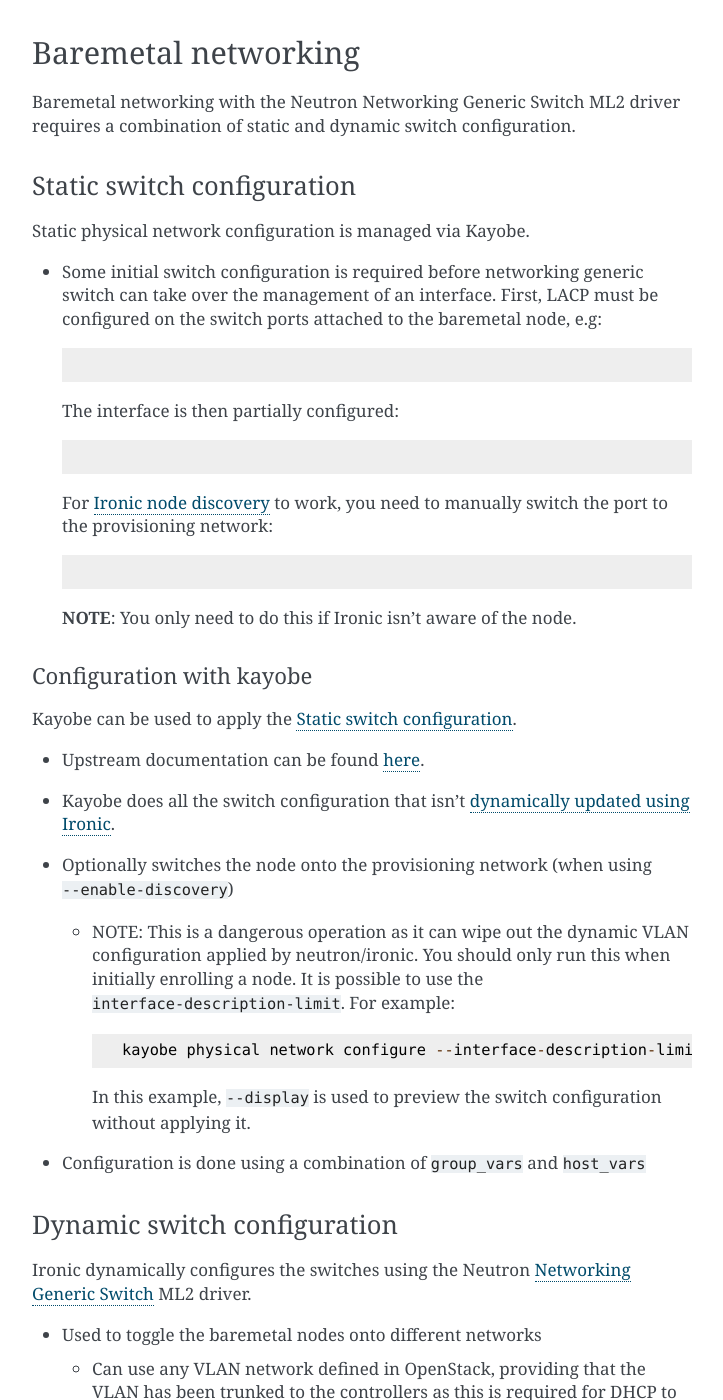
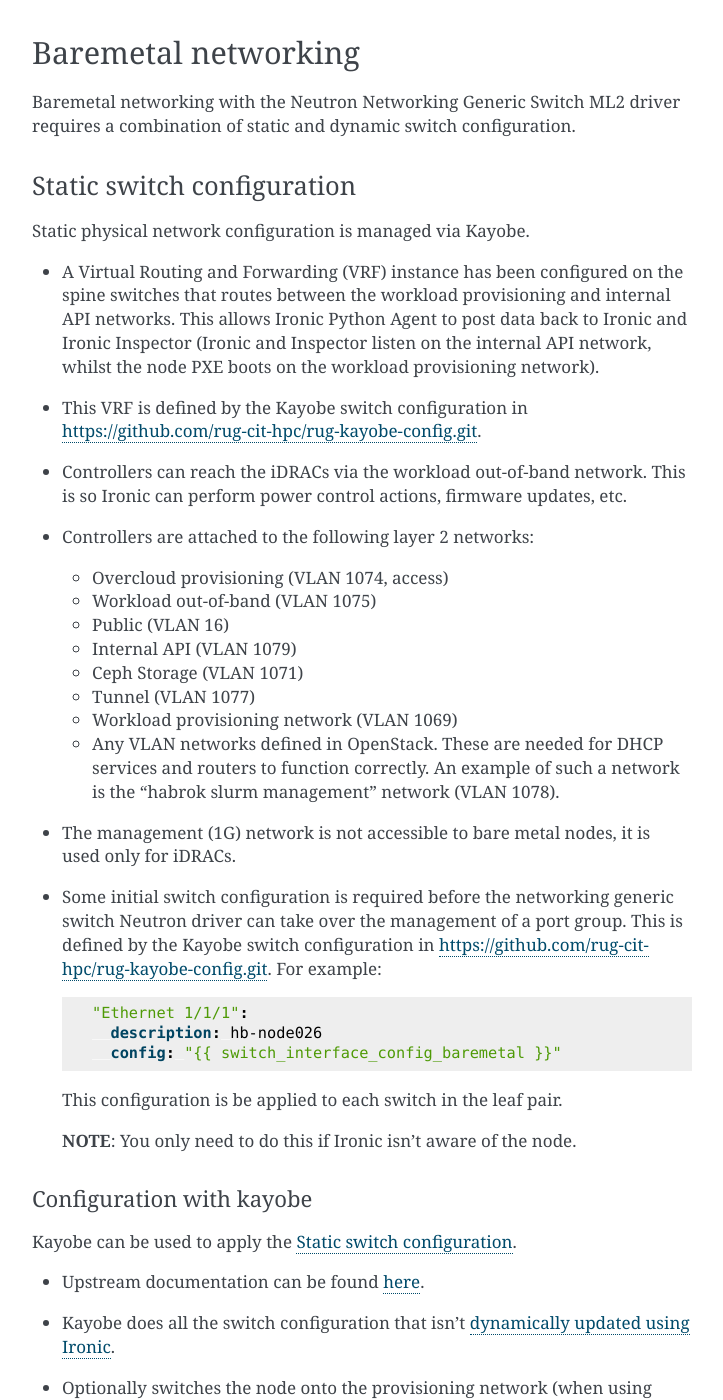
Before and after one commit to stackhpc/openstack-admin-guide, a Sphinx documentation site: the page built from source/baremetal_management.rst, in a window 1280 px wide and 1400 px high, scrolled down 1777 px. Shown: the whole window, without its empty margins (388-1111 px from the left). Built offline with Sphinx 7.4.7, drawn with Linux system fonts in a browser that asks for light colours; some of the changed text lies outside the part shown.

Commit message:
Add Habrok details to baremetal management

```diff
--- a/source/include/baremetal_management.rst
+++ b/source/include/baremetal_management.rst
@@ -96,20 +96,39 @@ Static switch configuration
 
    Static physical network configuration is managed via Kayobe.
 
-   .. TODO: Fill in the switch configuration
+   - A Virtual Routing and Forwarding (VRF) instance has been configured on the spine switches that routes between the workload
+     provisioning and internal API networks. This allows Ironic Python Agent to post data back to Ironic and Ironic Inspector
+     (Ironic and Inspector listen on the internal API network, whilst the node PXE boots on the workload provisioning network).
 
-   - Some initial switch configuration is required before networking generic switch can take over the management of an interface.
-     First, LACP must be configured on the switch ports attached to the baremetal node, e.g:
+   - This VRF is defined by the Kayobe switch configuration in |kayobe_config_source_url|.
 
-     .. code-block:: shell
+   - Controllers can reach the iDRACs via the workload out-of-band network.
+     This is so Ironic can perform power control actions, firmware updates, etc.
 
-     The interface is then partially configured:
+   - Controllers are attached to the following layer 2 networks:
 
-     .. code-block:: shell
+     * Overcloud provisioning (VLAN 1074, access)
+     * Workload out-of-band (VLAN 1075)
+     * Public (VLAN 16)
+     * Internal API (VLAN 1079)
+     * Ceph Storage (VLAN 1071)
+     * Tunnel (VLAN 1077)
+     * Workload provisioning network (VLAN 1069)
+     * Any VLAN networks defined in OpenStack. These are needed for DHCP services and routers to function correctly. An example of such a network is the "habrok slurm management" network (VLAN 1078).
 
-     For :ref:`ironic-node-discovery` to work, you need to manually switch the port to the provisioning network:
+   - The management (1G) network is not accessible to bare metal nodes, it is used only for iDRACs.
 
-     .. code-block:: shell
+   - Some initial switch configuration is required before the networking generic switch Neutron driver can take over the management of a port group.
+     This is defined by the Kayobe switch configuration in |kayobe_config_source_url|.
+     For example:
+
+     .. code-block:: yaml
+
+        "Ethernet 1/1/1":
+          description: hb-node026
+          config: "{{ switch_interface_config_baremetal }}"
+
+     This configuration is be applied to each switch in the leaf pair.
 
      **NOTE**: You only need to do this if Ironic isn't aware of the node.
 
@@ -127,17 +146,19 @@ Static switch configuration
 
        .. code-block::
 
-         kayobe physical network configure --interface-description-limit <description> --group switches --display --enable-discovery
+         kayobe physical network configure --interface-description-limit <description> --group leaf-switches --display --enable-discovery
 
        In this example, ``--display`` is used to preview the switch configuration without applying it.
 
-   .. TODO: Fill in information about how switches are configured in kayobe-config, with links
-
    - Configuration is done using a combination of ``group_vars`` and ``host_vars``
 
+     * The bulk of the configuration is done with templates in the `group_vars for the different switches groups <https://github.com/rug-cit-hpc/rug-kayobe-config/tree/rug/wallaby/etc/kayobe/environments/habrok/inventory/group_vars>`__. This allows us to share
+       configuration templates across all switches.
+     * Each switch has host variables defined in `host_vars
+       <https://github.com/rug-cit-hpc/rug-kayobe-config/tree/rug/wallaby/etc/kayobe/environments/habrok/inventory/group_vars>`_
+       that provide configuration specific to the switch.
+
 .. ifconfig:: not deployment['kayobe_manages_physical_network']
-
-   .. TODO: Fill in details about how physical network configuration is managed.
 
    Static physical network configuration is not managed via Kayobe.
 
@@ -168,19 +189,24 @@ Commands that NGS will execute
 Networking Generic Switch is mainly concerned with toggling the ports onto different VLANs. It
 cannot fully configure the switch.
 
-.. TODO: Fill in the switch configuration
+NGS manages the high speed network, but not the management network.
 
-- Switching the port onto the provisioning network
+- Switching the port onto the high speed network
 
   .. code-block:: shell
 
-- Switching the port onto the tenant network.
+     interface ethernet 1/1/1
+     switchport mode access
+     switchport access vlan 1234
+     exit
+
+- Unplugging from the provisioning network
 
   .. code-block:: shell
 
-- When deleting the instance, the VLANs are removed from the port. Using:
-
-  .. code-block:: shell
+     interface ethernet 1/1/1
+     no switchport access vlan
+     exit
 
 NGS will save the configuration after each reconfiguration (by default).
 
@@ -204,6 +230,8 @@ Ironic node discovery
 
 Discovery is the process of PXE booting the nodes into the Ironic Python Agent (IPA) ramdisk. This ramdisk will collect hardware and networking configuration from the node in a process known as introspection. This data is used to populate the baremetal node object in Ironic. The series of steps you need to take to enrol a new node is as follows:
 
+- Ensure that all necessary `inspection rules <https://github.com/rug-cit-hpc/rug-kayobe-config/blob/rug/wallaby/etc/kayobe/inspector.yml>`_ are defined.
+
 - Configure credentials on the |bmc|. These are needed for Ironic to be able to perform power control actions.
 
 - Controllers should have network connectivity with the target |bmc|.
@@ -231,17 +259,16 @@ Discovery is the process of PXE booting the nodes into the Ironic Python Agent (
 
    - Put the node onto the provisioning network.
 
-.. TODO: link to the relevant file in kayobe config
-
-- Add node to the kayobe inventory.
-
-.. TODO: Fill in details about necessary BIOS & RAID config
-
-- Apply any necesary BIOS & RAID configuration.
-
-.. TODO: Fill in details about how to trigger a PXE boot
+- Add node to the `kayobe inventory <https://github.com/rug-cit-hpc/rug-kayobe-config/blob/rug/wallaby/etc/kayobe/environments/habrok/inventory/hosts>`_.
 
 - PXE boot the node.
+
+  * Go to the node's |bmc| web interface to trigger discovery by network booting:
+
+      - Start up a Virtual Console
+      - Boot -> PXE
+      - Power -> Power On System (or Reset System if already powered on)
+      - To debug, view the HTML5 console as the node boots
 
 .. _tor-switch-configuration:
 
@@ -250,8 +277,9 @@ Top of Rack (ToR) switch configuration
 
 Networking Generic Switch must be aware of the Top-of-Rack switch connected to the new node.
 Switches managed by NGS are configured in ``ml2_conf.ini``.
-
-.. TODO: Fill in details about how switches are added to NGS config in kayobe-config
+This file is generated based on the ``kolla_neutron_ml2_generic_switch_hosts``
+and ``kolla_neutron_ml2_generic_switch_extra`` variables in `neutron.yml
+<https://github.com/rug-cit-hpc/rug-kayobe-config/blob/rug/wallaby/etc/kayobe/environments/habrok/neutron.yml>`_.
 
 After adding switches to the NGS configuration, Neutron must be redeployed.
 
@@ -266,3 +294,20 @@ Considerations when booting baremetal compared to VMs
 
 - Instances take much longer to provision (expect at least 15 mins)
 - When booting an instance use one of the flavors that maps to a baremetal node via the RESOURCE_CLASS configured on the flavor.
+
+Deploy templates/traits
+-----------------------
+
+Ironic `deploy templates
+<https://docs.openstack.org/ironic/latest/admin/node-deployment.html>`__ is a
+feature that allows for dynamically configuring bare metal nodes at deployment
+time, based on metadata provided by the Nova flavor.
+This `OpenStack summit presentation <https://www.youtube.com/watch?v=DrQcTljx_eM>`__ explains how it works.
+
+The Bateleur system uses deploy templates to enable or disable hyperthreading.
+Bare metal compute nodes have hyperthreading disabled, while hypervisors have hyperthreading enabled.
+
+This relies on two traits, ``CUSTOM_HYPERTHREADING_ENABLED`` and ``CUSTOM_HYPERTHREADING_DISABLED``, as well as two corresponding deploy templates.
+Bare metal nodes are marked as supporting both traits via an `inspection rule <https://github.com/rug-cit-hpc/rug-kayobe-config/blob/rug/wallaby/etc/kayobe/inspector.yml>`__.
+Baremetal Nova flavors are marked as `requiring <https://github.com/rug-cit-hpc/rug-config/blob/b56559574f96997facd9e8133c708efef3277178/etc/openstack-config/openstack-config.yml#L498>`__ the ``CUSTOM_HYPERTHREADING_DISABLED`` trait, while the hypervisor flavor is marked as `requiring <https://github.com/rug-cit-hpc/rug-config/blob/b56559574f96997facd9e8133c708efef3277178/etc/openstack-config/openstack-config.yml#L550>`__ the ``CUSTOM_HYPERTHREADING_ENABLED`` trait.
+A deploy template is `registered in Ironic <https://github.com/rug-cit-hpc/rug-config/blob/b56559574f96997facd9e8133c708efef3277178/etc/openstack-config/openstack-config.yml#L724>`__ for each of these traits.
```
Also changed, not shown: other parts of source/include/baremetal_management.rst (+1 -1 lines).
